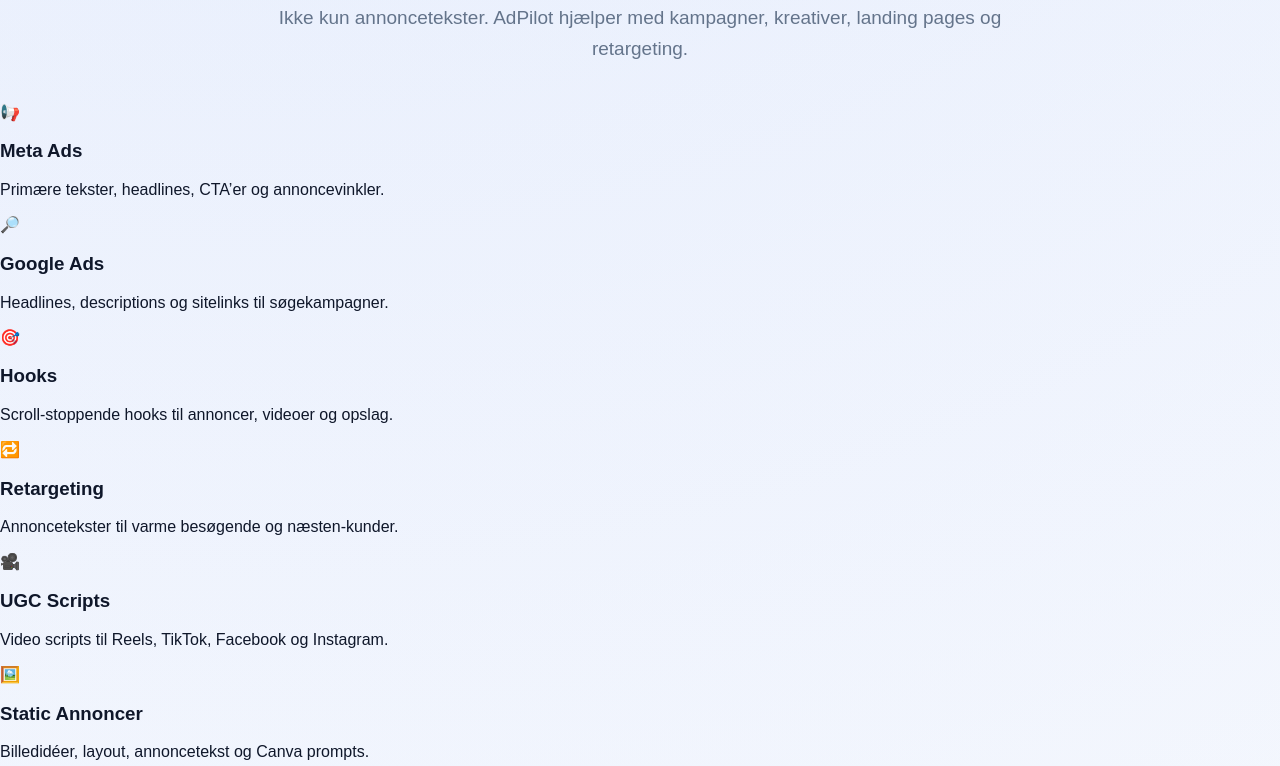
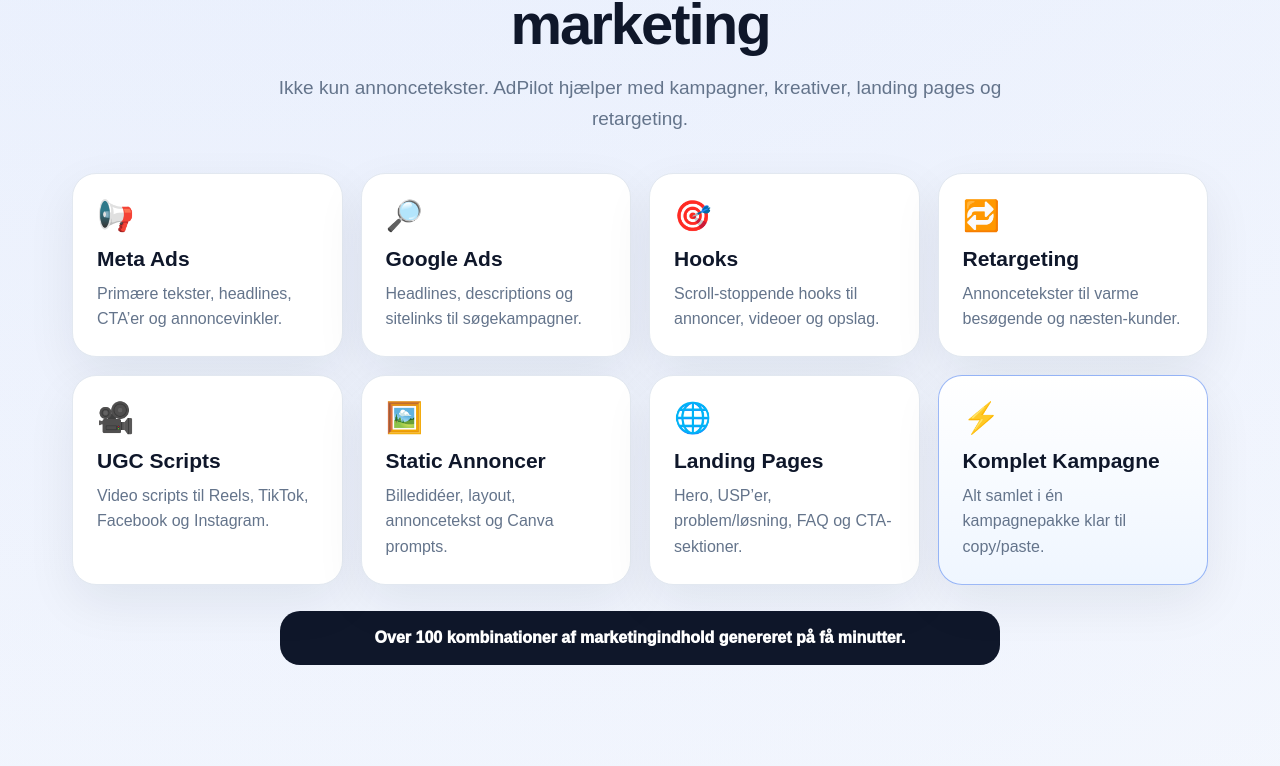
Before and after one commit to postjkhandel-ship-it/adpilot, a Next.js app: page / in a window 1280 px wide. Shown: the part 1274-2040 px from the top of the page. Built offline with nearby package versions, Linux system fonts and the light colour scheme.

Commit message:
Update globals.css

```diff
--- a/app/globals.css
+++ b/app/globals.css
@@ -1404,3 +1404,61 @@
     padding-bottom: 40px;
   }
 }
+.marketingSuite {
+  max-width: 1180px;
+  margin: 0 auto;
+  padding: 70px 22px;
+}
+
+.toolGrid {
+  display: grid;
+  grid-template-columns: repeat(4, 1fr);
+  gap: 18px;
+}
+
+.toolCard {
+  background: white;
+  border: 1px solid #e2e8f0;
+  border-radius: 24px;
+  padding: 24px;
+  box-shadow: 0 18px 50px rgba(15, 23, 42, 0.07);
+}
+
+.toolCard span {
+  font-size: 30px;
+  display: block;
+  margin-bottom: 14px;
+}
+
+.toolCard h3 {
+  margin: 0 0 10px;
+  font-size: 21px;
+}
+
+.toolCard p {
+  margin: 0;
+  color: #64748b;
+  line-height: 1.6;
+}
+
+.toolCard.highlight {
+  border-color: rgba(37, 99, 235, 0.45);
+  background: linear-gradient(180deg, #ffffff, #eff6ff);
+}
+
+.suiteNote {
+  margin: 26px auto 0;
+  max-width: 720px;
+  text-align: center;
+  background: #0f172a;
+  color: white;
+  border-radius: 20px;
+  padding: 18px;
+  font-weight: 950;
+}
+
+@media (max-width: 950px) {
+  .toolGrid {
+    grid-template-columns: 1fr;
+  }
+}
```
